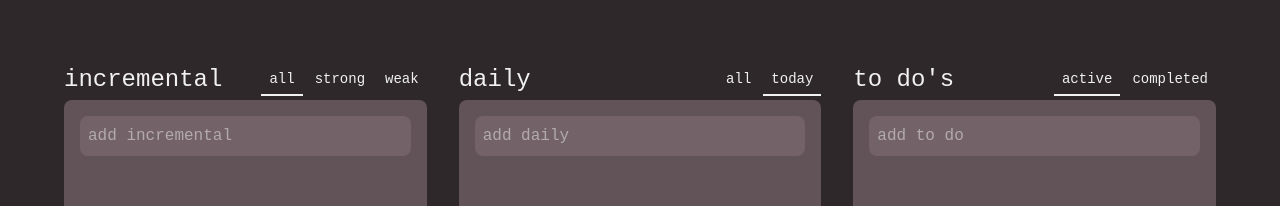
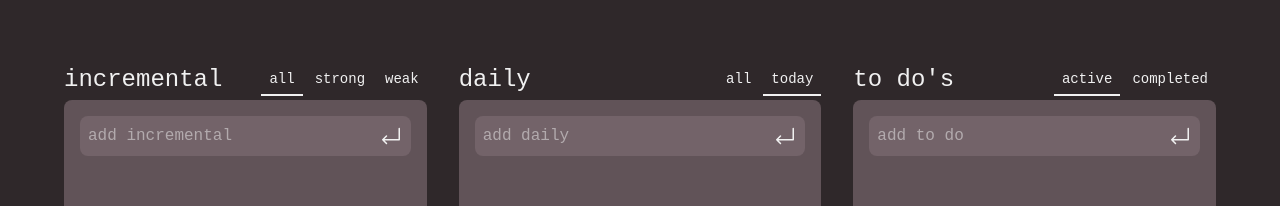
Before and after one commit to BrauUu/habit-tracker, a React (Vite) app: page / in a window 1280 px wide. Shown: the top 206 px of the page. Built offline with nearby package versions, Linux system fonts and the light colour scheme; a web font is replaced by a local one.

Commit message:
no translate

```diff
--- a/src/components/dayOfWeekSelector/index.tsx
+++ b/src/components/dayOfWeekSelector/index.tsx
@@ -44,6 +44,7 @@ export default function DayOfWeekSelector({ selectedDaysProps, onChange }: DaySe
         <div className="flex flex-row border rounded-lg sm:text-sm">
             {DaysOfWeek.map((day, index) =>
                 <button
+                    translate="no"
                     key={index}
                     type="button"
                     className={`text-center grow p-2 cursor-pointer transition-colors ${getStyleByDay(index)} ${selectedDays.includes(index) ? 'bg-secondary-100 text-primary-600 ' : 'bg-primary-600 text-secondary-100 hover:bg-primary-700'}`}
--- a/src/components/input/index.tsx
+++ b/src/components/input/index.tsx
@@ -1,3 +1,4 @@
+import { ArrowTurnDownLeftIcon } from "@heroicons/react/24/outline"
 import { useState } from "react"
 
 interface PlaceholderProps {
@@ -8,24 +9,31 @@ interface PlaceholderProps {
     onChange?: (value: string) => void
 }
 
-export default function Input({value, placeholder, submitOnEnter = false, onSubmit, onChange}: PlaceholderProps) {
+export default function Input({ value, placeholder, submitOnEnter = false, onSubmit, onChange }: PlaceholderProps) {
 
     const [inputValue, setInputValue] = useState(value ?? '')
 
-    function handleKeyDown(event: React.KeyboardEvent<HTMLInputElement>){
+    function handleKeyDown(event: React.KeyboardEvent<HTMLInputElement>) {
         if (submitOnEnter && event.key === 'Enter') {
-            onSubmit(event.currentTarget.value)
+            submit(event.currentTarget.value)
+        }
+    }
+
+    function submit(value: string) {
+        if (value) {
+            onSubmit(value)
             setInputValue('')
             onChange?.('')
         }
     }
 
     return (
+        <div className="h-10 flex flex-row relative items-center">
             <input
                 value={inputValue}
                 type="text"
                 className={`
-            bg-primary-700 rounded-lg w-full h-10 p-2
+            bg-primary-700 rounded-lg w-full h-full p-2 ${submitOnEnter ? 'pr-8' : ''}
             focus:outline-0
             `}
                 onChange={(e) => {
@@ -34,6 +42,12 @@ export default function Input({value, placeholder, submitOnEnter = false, onSubm
                 }}
                 placeholder={placeholder}
                 onKeyDown={handleKeyDown}
-        />
+            >
+            </input>
+            {
+                submitOnEnter &&
+                <ArrowTurnDownLeftIcon className="h-6 w-6 absolute right-2 text-secondary-100 cursor-pointer" onClick={() => submit(inputValue)} />
+            }
+        </div>
     )
 }
--- a/src/sections/habitSection.tsx
+++ b/src/sections/habitSection.tsx
@@ -157,7 +157,7 @@ export default function HabitSection<HabitType extends Habit>({
                         {habits.length ?
                             <>
                                 {contentExtra}
-                                <div className='overflow-y-auto flex flex-col gap-2 '>
+                                <div className='overflow-y-auto flex flex-col gap-2' translate="no">
                                     {habits.map((habit) => renderHabitBox(habit, onUpdateHabit, modalDispatch))}
                                 </div>
                             </>
```
Lines whose indentation alone changed are shown as unchanged.
